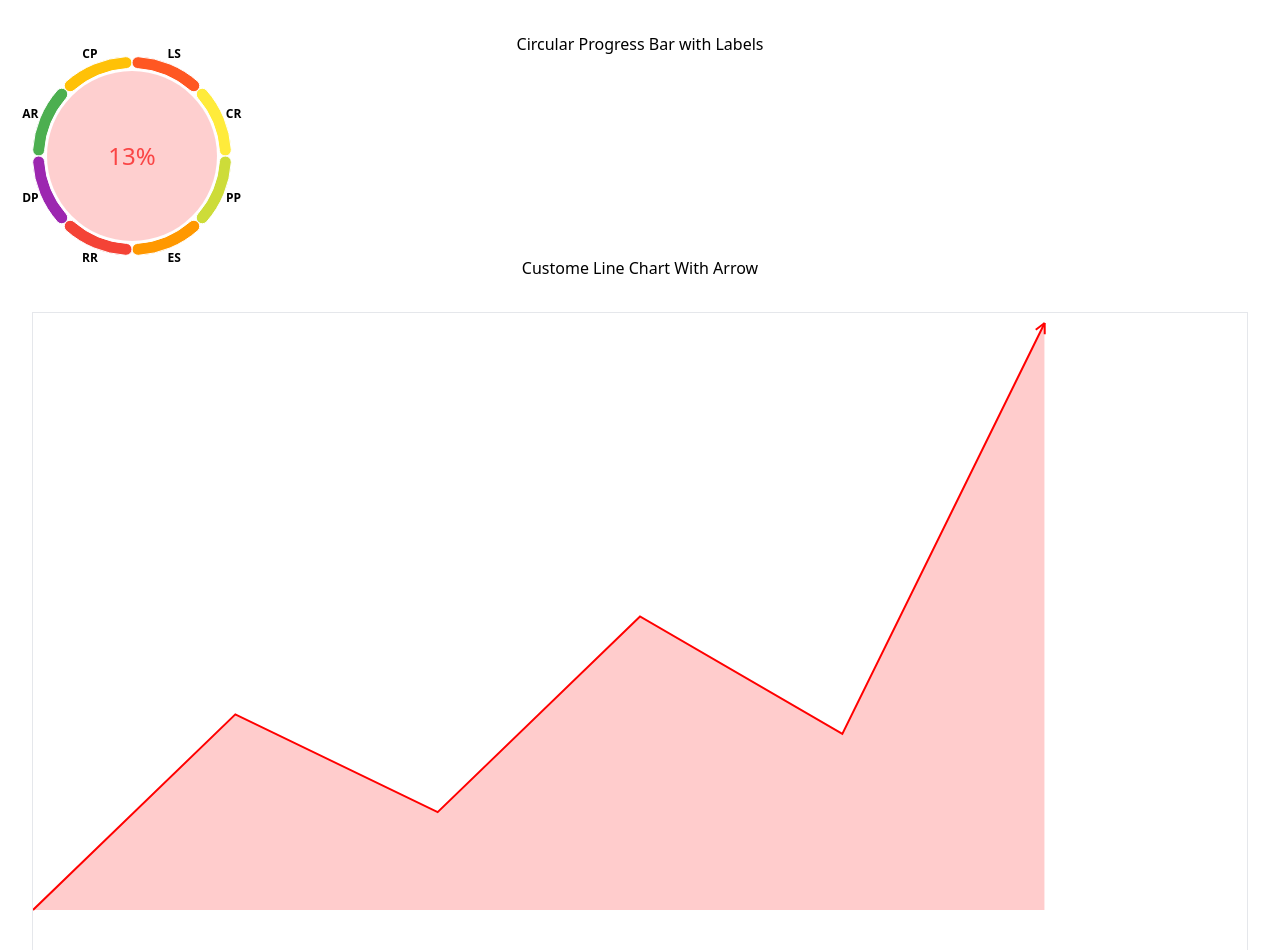
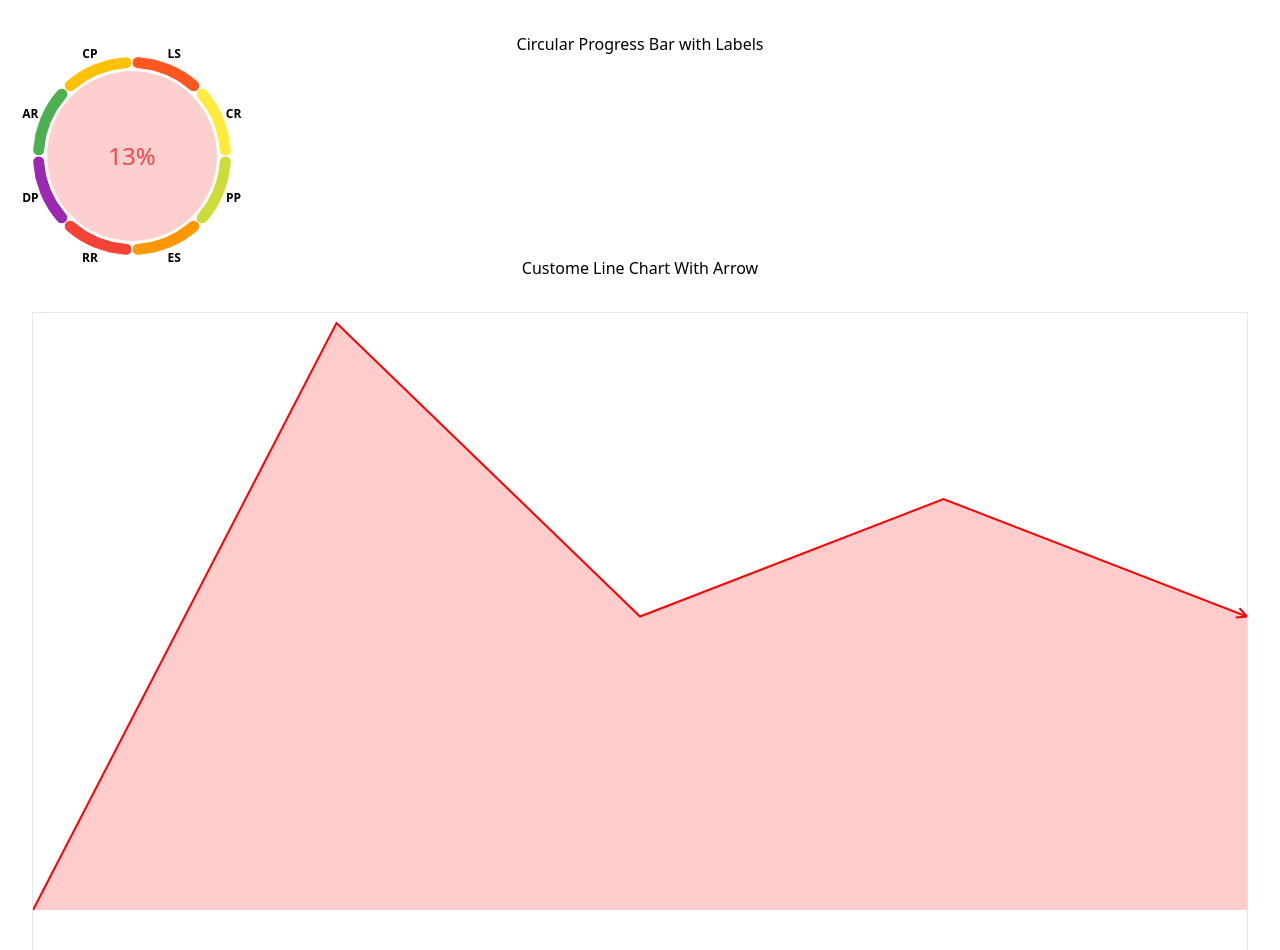
Before and after one commit to iamomoro/playground, a React (Vite) app: page / in a window 1280 px wide. Shown: the top 950 px of the page. Built offline with nearby package versions, Linux system fonts and the light colour scheme.

Commit message:
arrow animation

```diff
--- a/src/rechart/customLineChart/CustomLineChart.tsx
+++ b/src/rechart/customLineChart/CustomLineChart.tsx
@@ -7,17 +7,23 @@ import {
   LinearScale,
   PointElement,
   Filler,
+  defaults,
 } from 'chart.js';
 
 // Register the components for chart.js
 Chart.register(LineElement, CategoryScale, LinearScale, PointElement, Filler);
 
+defaults.set('animation', {
+  duration: 2000,
+  easing: 'easeInOutQuart',
+});
+
 const CustomLineChart = () => {
   const data = {
-    labels: ['', '', '', '', '', '', ''],
+    labels: ['', '', '', '', ''],
     datasets: [
       {
-        data: [0, 10, 5, 15, 9, 30],
+        data: [0, 10, 5, 7, 5],
         borderColor: 'rgba(255,0,0,1)',
         backgroundColor: 'rgba(255,0,0,0.2)',
         fill: true,
@@ -58,17 +64,8 @@ const CustomLineChart = () => {
       },
     },
     animation: {
-      duration: 0,
-    },
-  };
-
-  const drawArrowPlugin = {
-    id: 'drawArrowPlugin',
-    afterDraw: (chart: {
-      ctx?: any;
-      getDatasetMeta?: any;
-      chartArea?: any;
-    }) => {
+      onComplete: (context) => {
+        const chart = context.chart;
         const ctx = chart.ctx;
         const meta = chart.getDatasetMeta(0);
         const lastPoint = meta.data[meta.data.length - 1];
@@ -93,9 +90,10 @@ const CustomLineChart = () => {
         ctx.stroke();
         ctx.restore();
       },
+    },
   };
 
-  return <Line data={data} options={options} plugins={[drawArrowPlugin]} />;
+  return <Line data={data} options={options} />;
 };
 
 export default CustomLineChart;
```
Lines whose indentation alone changed are shown as unchanged.
